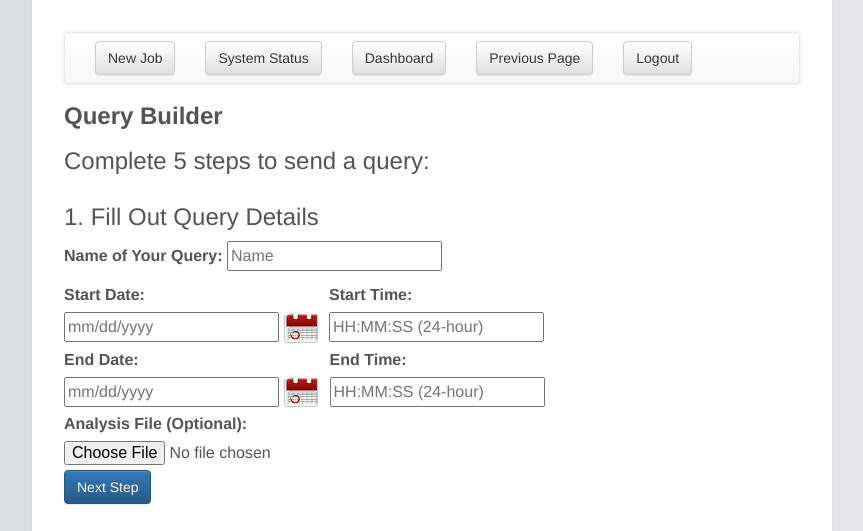
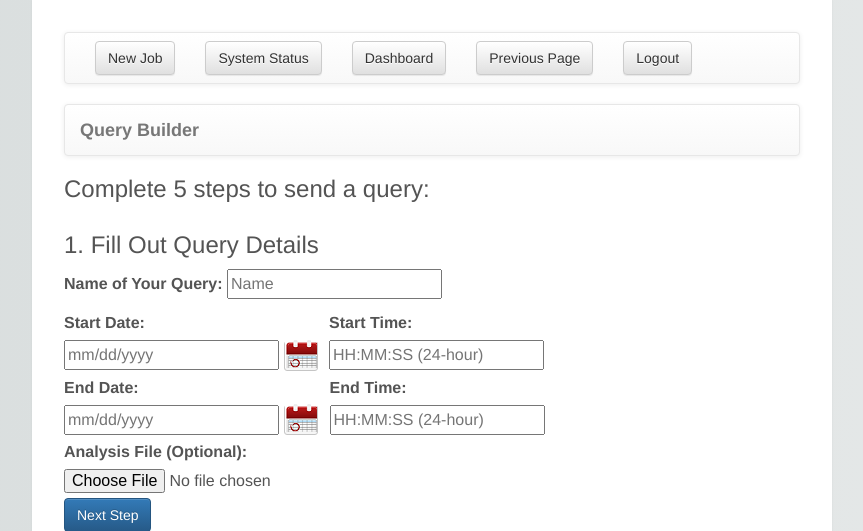
Before and after one commit to bstjohn/bpe_capstone, a Django app: page /query/query-builder/ in a window 1280 px wide. Shown: the top 531 px of the page, without its empty margins (208-1071 px from the left). Run offline with Django 3.2, Linux system fonts and the light colour scheme; a user stored in the database is signed in; data that the repository does not hold is empty; parts of the project's set-up code (start-up, migrations or seed data) failed here and were passed over; some libraries are stand-ins or nearby versions.

Commit message:
Changed query-builder.html

```diff
--- a/query/templates/query/query-builder.html
+++ b/query/templates/query/query-builder.html
@@ -2,9 +2,20 @@
 
 {% block title %}Query Builder{% endblock %}
 
+
 {% block header %}
-{% block header-title %}Query Builder{% endblock %}
+{% block header-title %}
+<nav class="navbar navbar-default">
+  <div class="container-fluid">
+    <div class="navbar-header">
+      <a class="navbar-brand" href="#">Query Builder </a>
+    </div>
+  </div>
+</nav>
 {% endblock %}
+{% endblock %}
+
+
 
 {% load staticfiles %}
 
```
